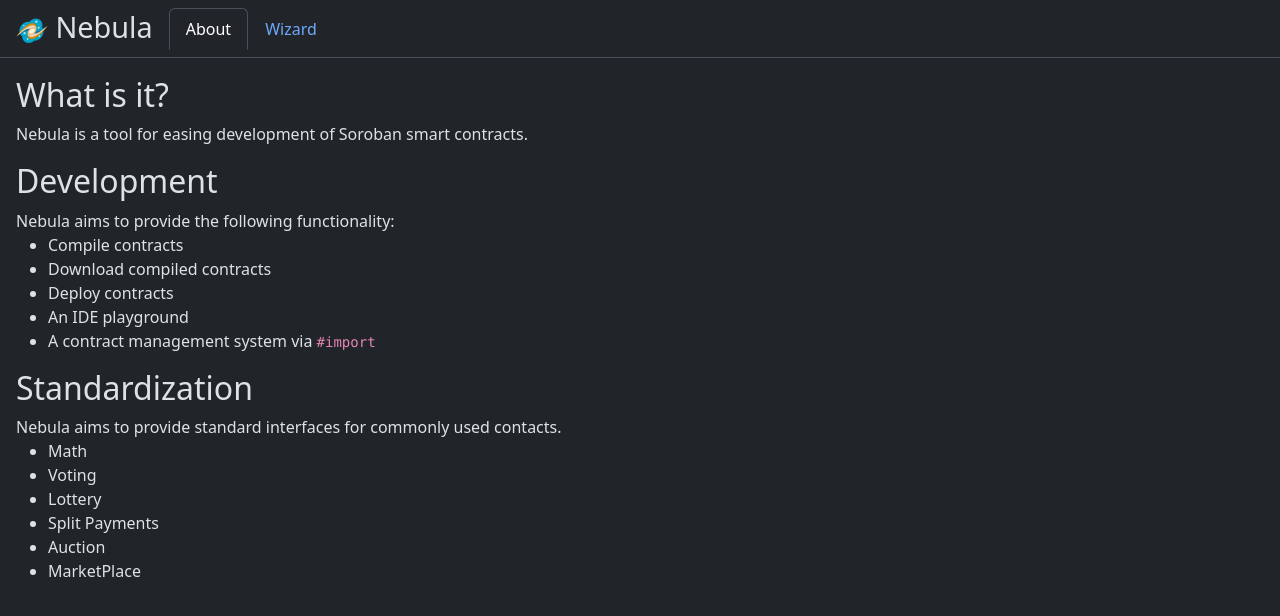
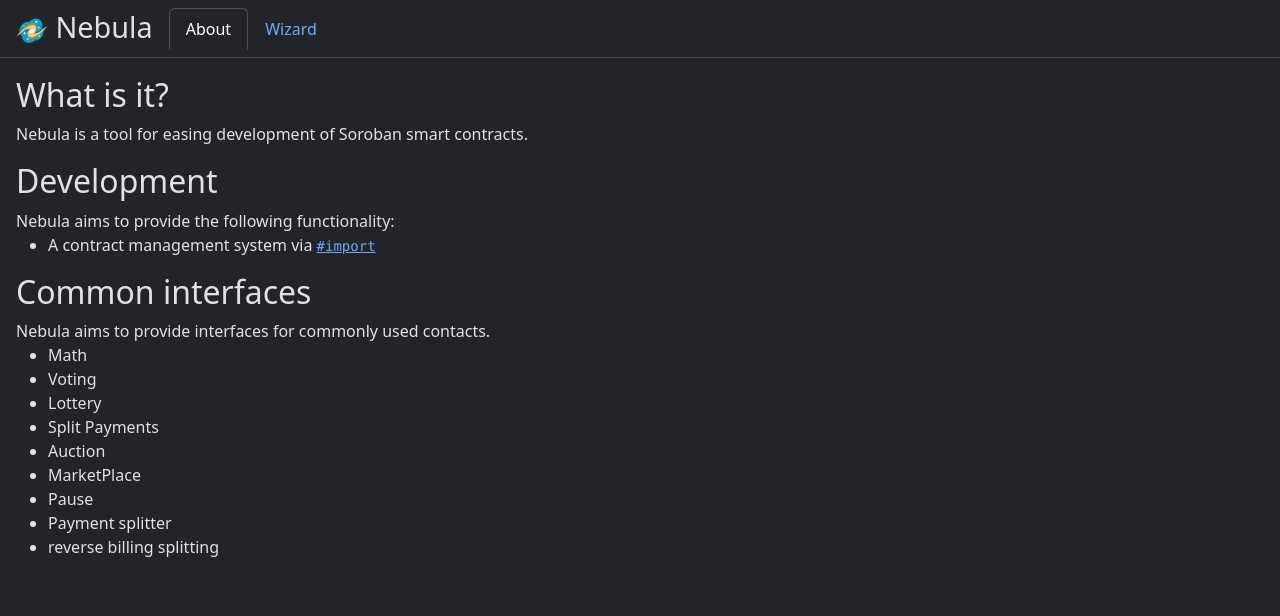
Before and after one commit to eigerco/nebula, a React (Create React App) app in the folder app/: page /#/ in a window 1280 px wide. Shown: the top 616 px of the page. Built offline with nearby package versions, Linux system fonts and the light colour scheme.

Commit message:
Fixes from recommendation

```diff
--- a/app/src/Readme.tsx
+++ b/app/src/Readme.tsx
@@ -11,18 +11,18 @@ export function Readme({ currentPage }: any) {
       <p>
         Nebula aims to provide the following functionality:
         <ul>
-          <li>Compile contracts</li>
-          <li>Download compiled contracts</li>
-          <li>Deploy contracts</li>
-          <li>An IDE playground</li>
+          {/* Todo for @eloylp */}
           <li>
-            A contract management system via <code>#import</code>
+            A contract management system via{' '}
+            <a href="https://github.com/eigerco/nebula/discussions/11">
+              <code>#import</code>
+            </a>
           </li>
         </ul>
       </p>
-      <h2>Standardization</h2>
+      <h2>Common interfaces </h2>
       <p>
-        Nebula aims to provide standard interfaces for commonly used contacts.
+        Nebula aims to provide interfaces for commonly used contacts.
         <ul>
           <li>Math</li>
           <li>Voting</li>
@@ -30,6 +30,9 @@ export function Readme({ currentPage }: any) {
           <li>Split Payments</li>
           <li>Auction</li>
           <li>MarketPlace</li>
+          <li>Pause</li>
+          <li>Payment splitter</li>
+          <li>reverse billing splitting</li>
         </ul>
       </p>
     </div>
```
